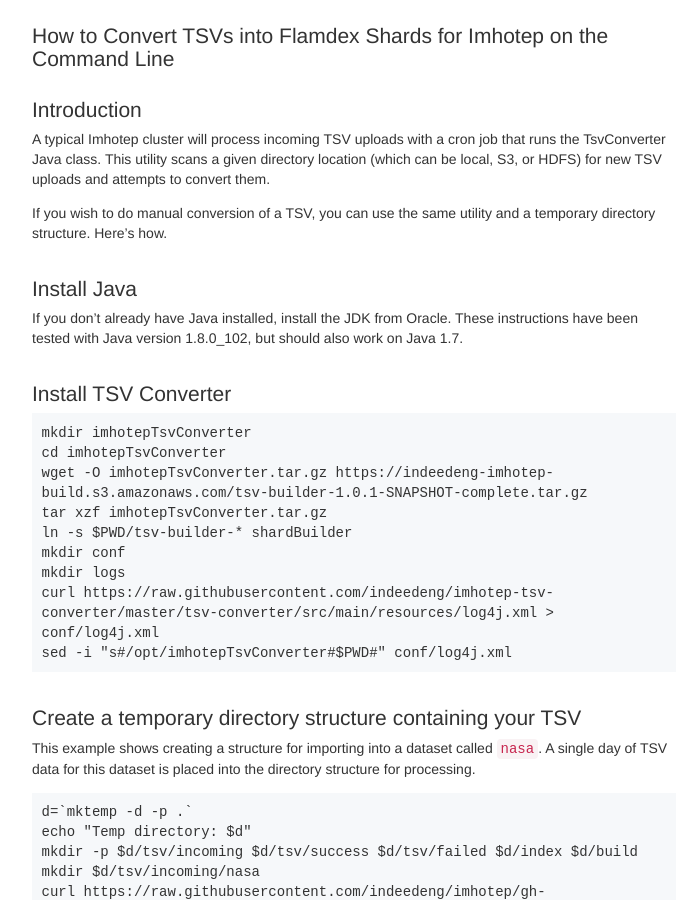
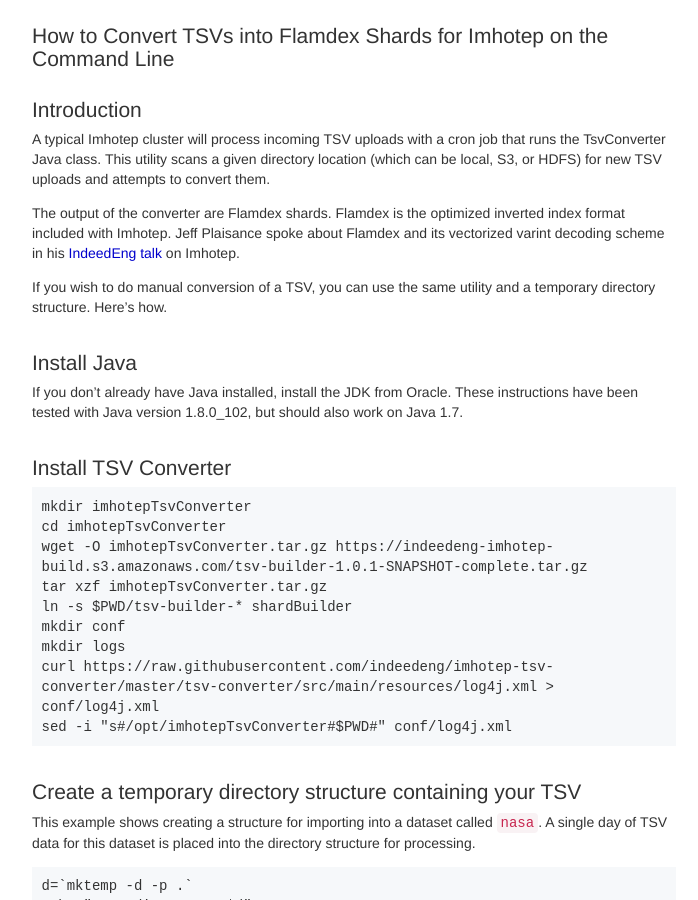
Before and after one commit to indeedeng-alpha/imhotep-docs, a Jekyll site: the page built from docs/tsv/index.md, in a window 1280 px wide and 900 px high. Shown: the whole window, without its empty margins (38-736 px from the left). Built offline with Jekyll 4.4.1, drawn with Linux system fonts in a browser that asks for light colours; nearby versions of some CDN libraries; some of the changed text lies outside the part shown.

Commit message:
more clarity

```diff
--- a/docs/tsv/index.md
+++ b/docs/tsv/index.md
@@ -9,6 +9,10 @@
 A typical Imhotep cluster will process incoming TSV uploads with a cron job that
 runs the TsvConverter Java class. This utility scans a given directory location
 (which can be local, S3, or HDFS) for new TSV uploads and attempts to convert them.
+
+The output of the converter are Flamdex shards. Flamdex is the optimized inverted index
+format included with Imhotep. Jeff Plaisance spoke about Flamdex and its vectorized varint
+decoding scheme in his [IndeedEng talk](http://engineering.indeedblog.com/talks/imhotep-large-scale-analytics-machine-learning-indeed/) on Imhotep.
 
 If you wish to do manual conversion of a TSV, you can use the same utility and a temporary
 directory structure. Here's how.
@@ -79,3 +83,5 @@
     fld-bytes.intterms    fld-method.strindex   fld-unixtime.intdocs     fld-useragent.strterms
     fld-host.strdocs      fld-method.strterms   fld-unixtime.intindex64  metadata.txt
     fld-host.strindex     fld-referer.strdocs   fld-unixtime.intterms
+
+You can upload this shard directory to the appropriate directory in your Imhotep cluster (S3 bucket or HDFS directory) and the Imhotep daemons will pick it up.
```
